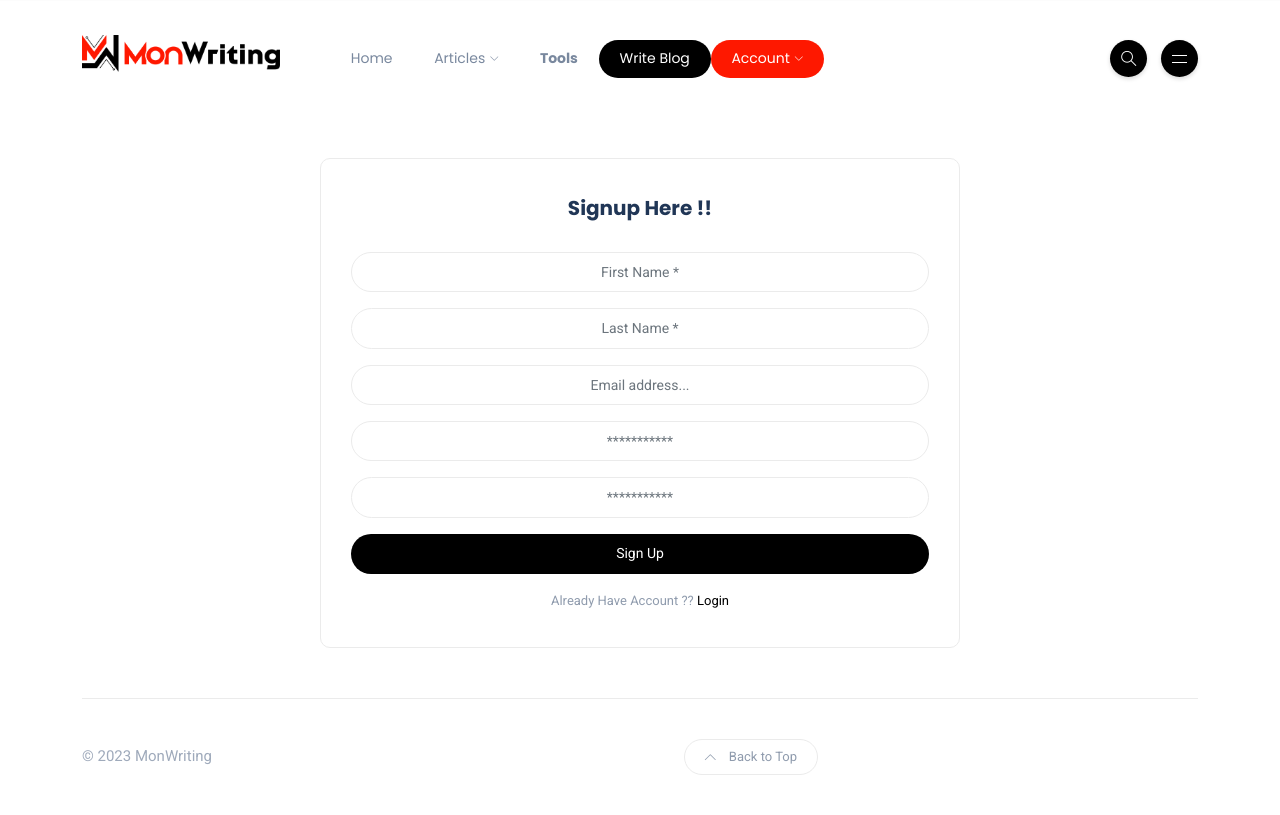
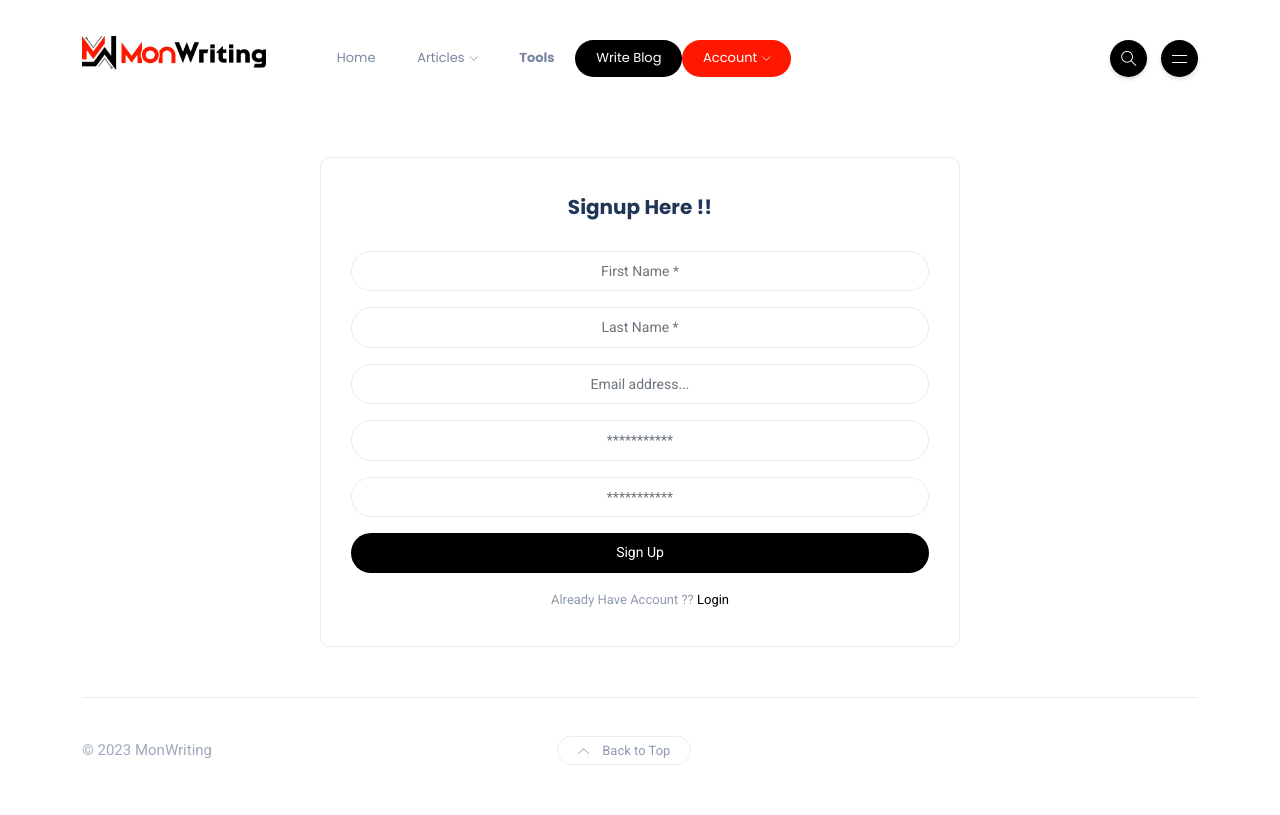
Before and after one commit to AbdurRahman111/MonWriting-Website-Official, a Django app: page /account/signup in a window 1280 px wide. After the commit the page ends 765 px from the top, so only its background shows below. Run offline with Django 3.2, Linux system fonts and the light colour scheme; data comes from the database, SQL or seed files in the repository; some libraries are stand-ins or nearby versions.

Commit message:
add google translet and change sizing design of nav

```diff
--- a/home/templates/base.html
+++ b/home/templates/base.html
@@ -46,7 +46,7 @@
 <!--                        <img src="{% static '' %}images/logo.svg" alt="">-->
 <!--                        <img src="{% static '' %}images/PNG-03.png" alt="">-->
 <!--                        <img src="{% static '' %}images/PNG-01.png" alt="">-->
-                        <img src="{% static '' %}images/Update.png" alt="" style="width:198px; margin-top: -14px;">
+                        <img src="{% static '' %}images/Update.png" alt="" style="width:184px; margin-top: -14px;">
                     </a>
 
                     <div class="collapse navbar-collapse">
@@ -78,8 +78,8 @@
                             <li class="nav-item dropdown {% block active_account %}{% endblock %}">
                                 {% if user.is_authenticated %}
 
-                                    <a href="{% url 'user_profile' %}" class="nav-link dropdown-toggle" style="padding: 0; margin:0; padding-left: 300px;" >
-                                    <img src="{% if user.profile.image %}{{ user.profile.image.url }}{% else %}{% static 'images/default-profile.jpg' %}{% endif %}" width="50" class="rounded-circle"></a>
+                                    <a href="#" class="nav-link dropdown-toggle" style="padding: 0; margin:0; padding-left: 300px;" >
+                                    <img src="{% if user.profile.image %}{{ user.profile.image.url }}{% else %}{% static 'images/default-profile.jpg' %}{% endif %}" width="40" class="rounded-circle"></a>
                                     <ul class="dropdown-menu" style="margin-left: 250px;">
                                         <li >
                                             <a href="#" class="dropdown-item">My Profile</a>
@@ -144,14 +144,17 @@
             <div class="container-xl">
                 <div class="footer-inner">
                     <div class="row d-flex align-items-center gy-4">
-                        <div class="col-md-4">
+                        <div class="col-md-5">
                             <span class="copyright">&copy; 2023 MonWriting</span>
                         </div>
-                        <div class="col-md-4">
-                            <a href="#" id="return-to-top" class="float-md-end">
+                        <div class="col-md-2" style="">
+                            <a href="#" id="return-to-top" class="">
                                 <i class="icon-arrow-up"></i>
                                 Back to Top
                             </a>
+                        </div>
+                        <div class="col-md-5">
+                            <div class="float-md-end" id="google_translate_element"></div>
                         </div>
                     </div>
                 </div>
@@ -344,6 +347,16 @@
 
 
 
+    <script type="text/javascript" src="https://translate.google.com/translate_a/element.js?cb=googleTranslateElementInit"></script>
+    <script type="text/javascript">
+        function googleTranslateElementInit() {
+            new google.translate.TranslateElement(
+                {pageLanguage: 'en'},
+                'google_translate_element'
+            );
+        }
+    </script>
+
 
 
 
--- a/home/templates/index.html
+++ b/home/templates/index.html
@@ -103,7 +103,7 @@
                                         </div>
                                         <div class="details clearfix">
                                             <h6 class="post-title my-0">
-                                                <a href="{% url 'article_details' article.slug %}">{{ article.Title }}</a>
+                                                <a href="{% url 'article_details' article.slug %}" style="font-size: 13px;">{{ article.Title }}</a>
                                             </h6>
                                             <ul class="meta list-inline mt-1 mb-0">
                                                 <li class="list-inline-item">{{ article.created_at }}</li>
--- a/static/css/style.css
+++ b/static/css/style.css
@@ -110,7 +110,7 @@ body.down .header-default.clone {
 
 .navbar-nav {
     font-family: 'Poppins', sans-serif;
-    font-size: 14px;
+    font-size: 13px;
 }
 
 .navbar-nav .nav-link {
```
